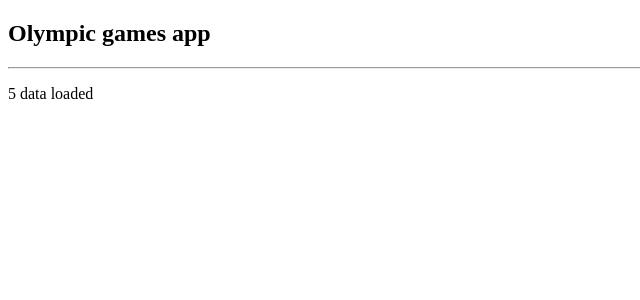
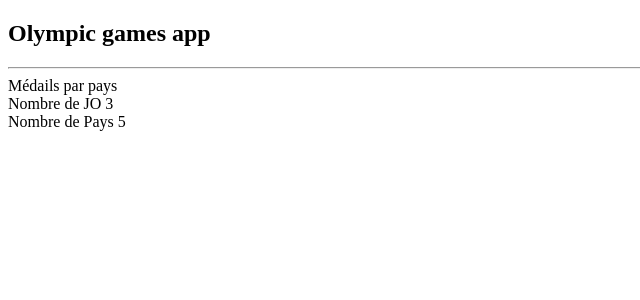
Before and after one commit to sh-steph/OC_Project02, an Angular app: page / in a window 1280 px wide. Shown: the top 300 px of the page, without its empty margins (0-640 px from the left). Built offline with nearby package versions, Linux system fonts and the light colour scheme.

Commit message:
add headers graph with data

```diff
--- a/src/app/pages/home/home.component.html
+++ b/src/app/pages/home/home.component.html
@@ -1,3 +1,11 @@
 <h2>Olympic games app</h2>
 <hr />
-<p>{{ (olympics$ | async)?.length }} data loaded</p>
+<div class="container">
+    <div class="row">
+        <div class="col-12">
+            <div class="title-card">Médails par pays</div>
+        </div>
+        <div class="col-6 subtitle-card">Nombre de JO {{ joYears.length }}</div>
+        <div class="col-6 subtitle-card">Nombre de Pays {{ countriesList.length }}</div>
+    </div>
+</div>
--- a/src/app/pages/home/home.component.ts
+++ b/src/app/pages/home/home.component.ts
@@ -1,6 +1,8 @@
 import { Component, OnInit } from '@angular/core';
-import { Observable, of } from 'rxjs';
+import { Observable, count, of } from 'rxjs';
 import { OlympicService } from 'src/app/core/services/olympic.service';
+import { Olympic } from 'src/app/core/models/Olympic';
+import { Participation } from 'src/app/core/models/Participation';
 
 @Component({
   selector: 'app-home',
@@ -9,10 +11,39 @@ import { OlympicService } from 'src/app/core/services/olympic.service';
 })
 export class HomeComponent implements OnInit {
   public olympics$: Observable<any> = of(null);
+   countriesList: Olympic[] = [];
+   joYears: number[] = []
 
   constructor(private olympicService: OlympicService) {}
 
   ngOnInit(): void {
     this.olympics$ = this.olympicService.getOlympics();
+    this.olympics$.subscribe((olympicsData) => {
+      if (olympicsData) {
+        this.getCountries(olympicsData);
+      }
+    });
+  }
+
+  getCountries(olympics: any) {
+    console.log('opo', olympics);
+    olympics.forEach((countries: Olympic) => {
+      this.countriesList.push(<Olympic>{
+        id: countries.id,
+        country: countries.country,
+        participations: countries.participations
+      })
+      console.log('data ', this.countriesList[0].participations)
+    });
+    this.getJOYears();
+  }
+
+  getJOYears() {
+    if (this.countriesList.length > 0) {
+      for (let index = 0; index < this.countriesList[0].participations.length; index++) {
+        this.joYears.push(this.countriesList[0].participations[index].year)
+      }
+      console.log(this.joYears)
+    }
   }
 }
```
Also changed, not shown: src/app/core/models/Olympic.ts (+7 -0 lines), src/app/core/models/Participation.ts (+7 -0 lines), 2 other files (tests, documents, lock files or other folders).
